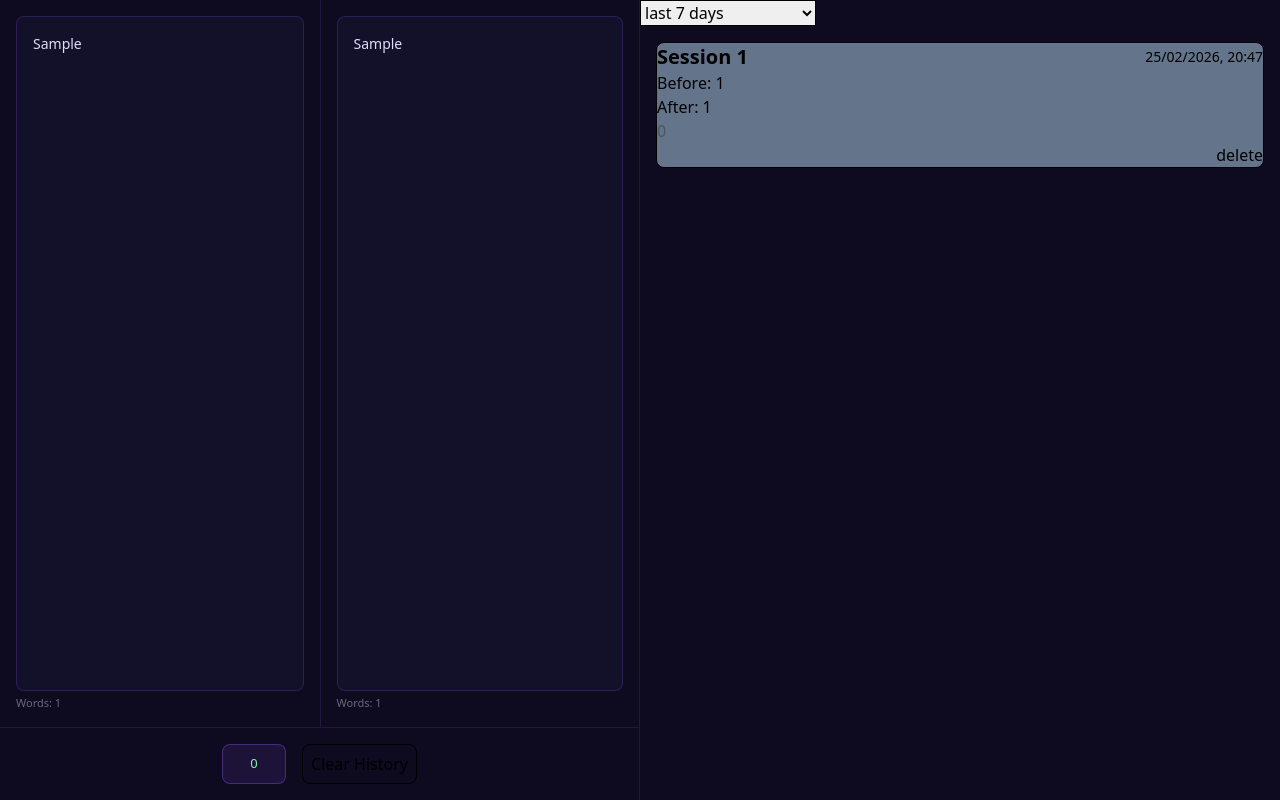
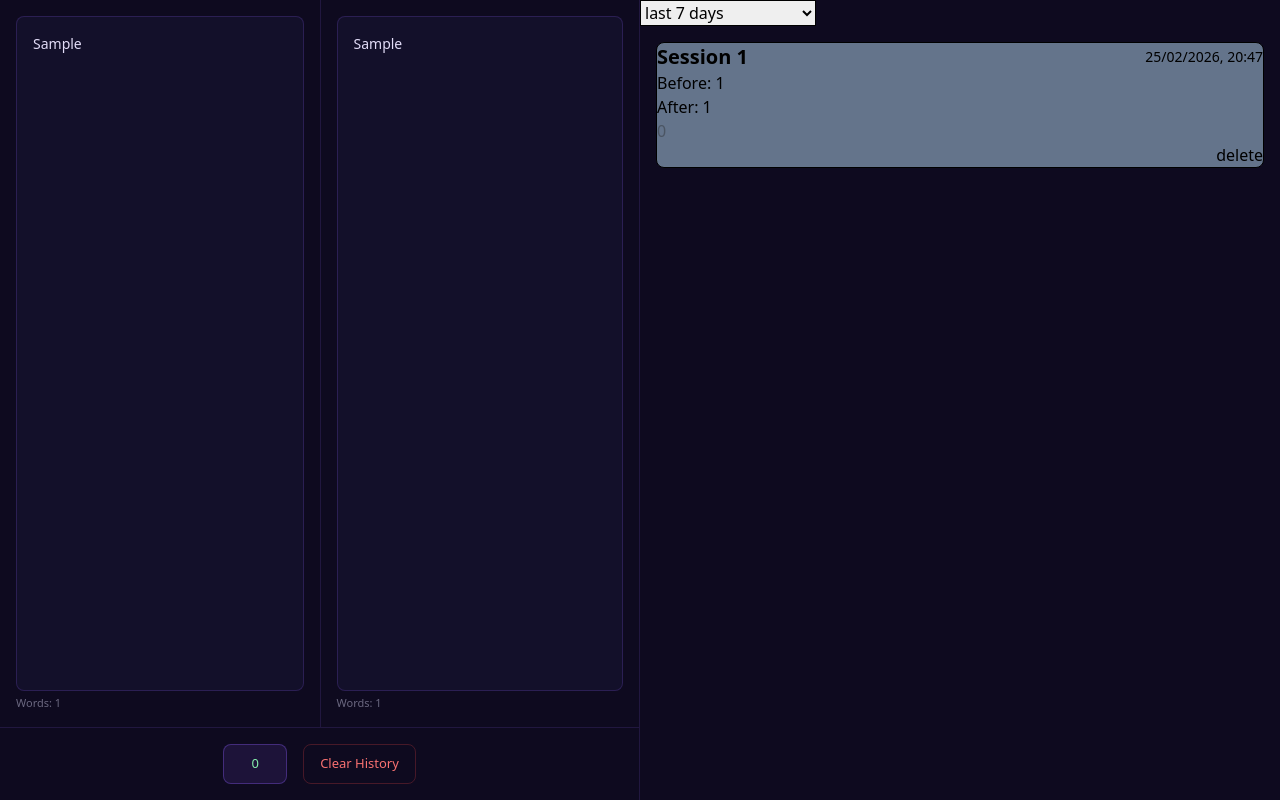
Before and after one commit to levithdev/PomoWords, a React (Vite) app: page / in a window 1280 px wide. Both pictures are taken after typing "Sample", "Sample" into the empty fields and a click on the button "Calculate difference". Shown: the top 800 px of the page. Built offline with nearby package versions, Linux system fonts and the light colour scheme.

Commit message:
feat: redesign StatsOverview with dark purple theme

```diff
--- a/src/components/StatsOverview.tsx
+++ b/src/components/StatsOverview.tsx
@@ -9,23 +9,34 @@ export interface StatsOverviewProps {
   }
 }
 
-export function StatsOverview({
-  data,
-  actions
-}: StatsOverviewProps) {
-
+export function StatsOverview({ data, actions }: StatsOverviewProps) {
   const { pomoList } = data
   const { deleteHistory } = actions
-
 
   return (
     <div>
       {pomoList.length !== 0 && (
         <button
-          className="border border-black rounded-lg min-h-10 pr-2 pl-2 min-w-16"
-          onClick={deleteHistory}>
+          onClick={deleteHistory}
+          style={{
+            background: "transparent",
+            border: "1px solid rgba(239,68,68,0.25)",
+            borderRadius: 8,
+            color: "#F87171",
+            fontSize: 13,
+            fontWeight: 500,
+            padding: "8px 16px",
+            cursor: "pointer",
+            minWidth: 64,
+            minHeight: 40,
+            transition: "background 0.15s, border-color 0.15s",
+          }}
+          onMouseEnter={(e) => (e.currentTarget.style.background = "rgba(239,68,68,0.08)")}
+          onMouseLeave={(e) => (e.currentTarget.style.background = "transparent")}
+        >
           Clear History
-        </button>)}
+        </button>
+      )}
     </div>
   )
 }
```
